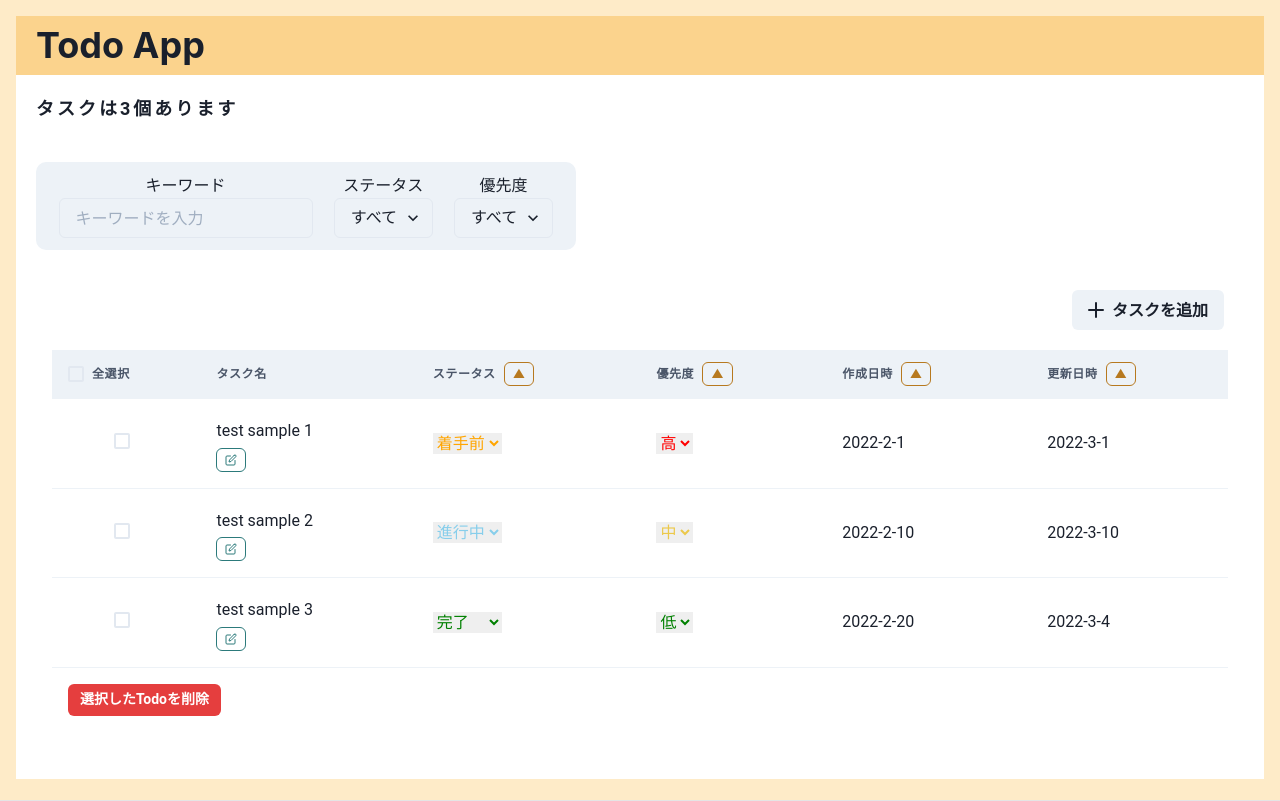
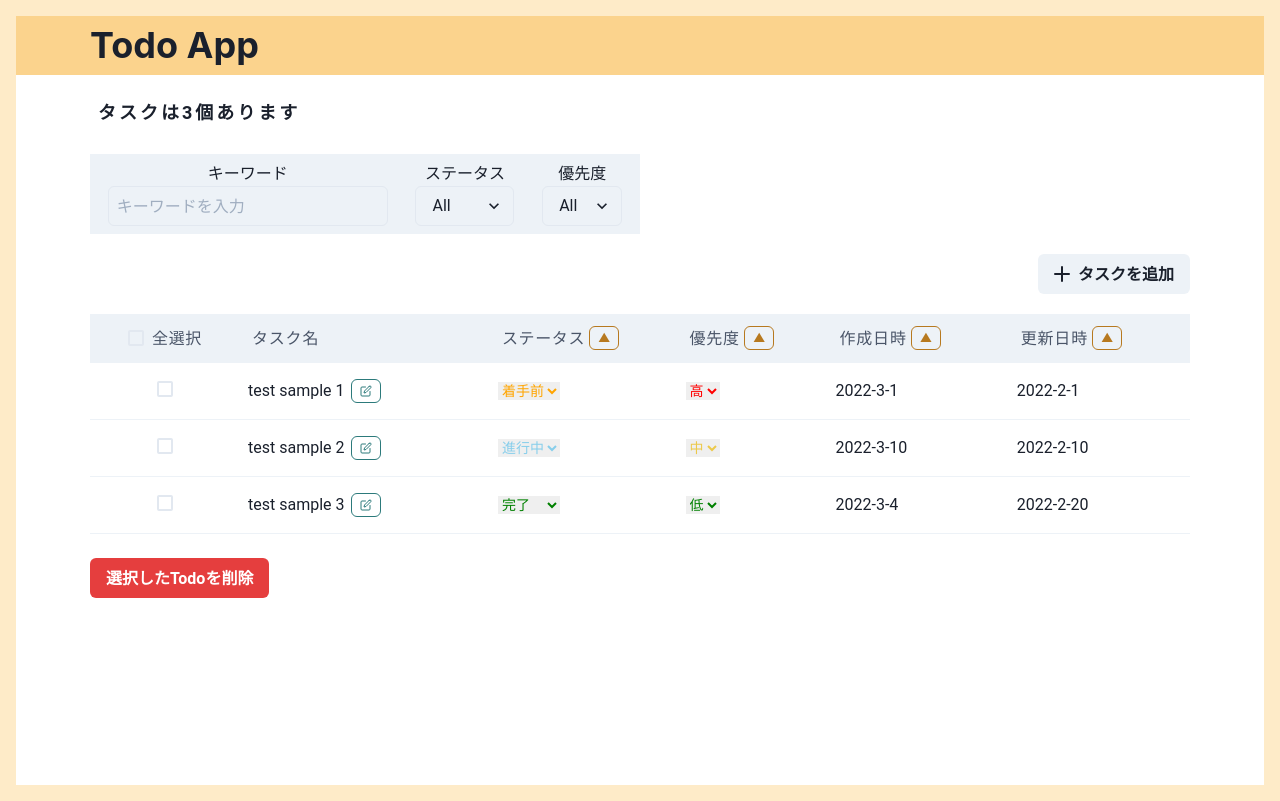
Before and after one commit to oneoneniaoniao/todo_team_3, a Next.js app: page / in a window 1280 px wide. Built offline with nearby package versions, Linux system fonts and the light colour scheme; what recoil-persist would draw is missing.

Commit message:
#41 indexページのレスポンシブ化

```diff
--- a/pages/components/Search.js
+++ b/pages/components/Search.js
@@ -1,16 +1,16 @@
-import { Box, Container, Input, Select, Text } from "@chakra-ui/react";
+import { Box, Input, Select, Text,HStack } from "@chakra-ui/react";
 
 const Search = () => {
   return (
-    <Container m='0' mt='10' p='3' bg='gray.100' borderRadius='10px'  display='flex' justifyContent='space-around' alignItems='center'>
+    <HStack ml='0' mt={['3','5']} p={2} bg='gray.100' borderRadius='0' justifyContent='space-around' alignItems='center' fontSize={["14px","16px"]} maxW="550px">
       <Box>
         <Text textAlign='center'>キーワード</Text>
-        <Input placeholder='キーワードを入力'/>
+        <Input minW={["140px", "280px"]} fontSize={["14px","16px"]} p="2" placeholder='キーワードを入力'/>
       </Box>
 
       <Box>
         <Text textAlign='center'>ステータス</Text>
-        <Select placeholder='すべて'>
+        <Select minW={["70px", "80px"]} fontSize={["14px","16px"]} placeholder='All'>
           <option value='着手前'>着手前</option>
           <option value='進行中'>進行中</option>
           <option value='完了'>完了</option>
@@ -19,13 +19,13 @@ const Search = () => {
 
       <Box>
         <Text textAlign='center'>優先度</Text>
-        <Select placeholder='すべて'>
+        <Select minW={["70px", "80px"]} fontSize={["14px","16px"]} placeholder='All'>
           <option value='低'>低</option>
           <option value='中'>中</option>
           <option value='高'>高</option>
         </Select>
       </Box>
-    </Container>
+    </HStack>
   );
 };
 
--- a/pages/components/TodoList.js
+++ b/pages/components/TodoList.js
@@ -5,7 +5,7 @@ import {
   Box,
   Button,
   Checkbox,
-  Container,
+  Flex,
   Table,
   Tbody,
   Td,
@@ -14,6 +14,7 @@ import {
   Thead,
   Tr,
   HStack,
+  useBreakpointValue,
 } from "@chakra-ui/react";
 import { useState } from "react";
 import { todosState } from "../atoms/atom";
@@ -27,7 +28,7 @@ const TodoList = () => {
   const [priorityArrow, setPriorityArrow] = useState("▲");
   const [createArrow, setCreateArrow] = useState("▲");
   const [updateArrow, setUpdateArrow] = useState("▲");
-
+  const buttonSize = useBreakpointValue({base:"sm", md:"md"})
   const renderStatus = (todo) => {
     switch (todo.status) {
       case "着手前":
@@ -134,23 +135,33 @@ const TodoList = () => {
 
   return (
     <>
-      <Container h="100%" maxW="100%" mt="5">
-        <Table>
+      <Box overflowX="auto">
+        <Table mt="5" minW="750px">
           <Thead bg="gray.100">
             <Tr>
-              <Th px={4} textAlign="center">
-                <HStack spacing="0">
-                  <Checkbox fontWeight="normal" onChange={toggleCheckAll} isChecked={checked.length===todos.length}>
-                  </Checkbox>
-                <Box pl="8px" onClick={toggleCheckAll}>
+              <Th p={[2, 2,3]} width="120px">
+                <Flex alignItems="center" justifyContent="center">
+                  <Checkbox
+                    fontWeight="normal"
+                    onChange={toggleCheckAll}
+                    isChecked={checked.length === todos.length}
+                  ></Checkbox>
+                  <Box
+                    fontSize={["14px", "16px"]}
+                    fontWeight="normal"
+                    pl={["2px", "8px"]}
+                    onClick={toggleCheckAll}
+                  >
                     全選択
                   </Box>
-                  </HStack>
+                </Flex>
               </Th>
-              <Th>タスク名</Th>
-              <Th>
-                <HStack>
-                  <Text>ステータス</Text>
+              <Th p={[2, 2,3]} fontSize={["14px", "16px"]} width="200px" fontWeight="normal">
+                タスク名
+              </Th>
+              <Th p={[2, 2,3]}  width="150px">
+                <HStack spacing={["2px","2px",1]}>
+                  <Text fontSize={["14px", "16px"]} fontWeight="normal">ステータス</Text>
                   <Button
                     colorScheme="yellow"
                     size="xs"
@@ -163,8 +174,8 @@ const TodoList = () => {
                   </Button>
                 </HStack>
               </Th>
-              <Th>
-                <HStack>
+              <Th p={[2, 2,3]} fontSize={["14px", "16px"]} fontWeight="normal" width="120px">
+                <HStack spacing={["2px","2px",1]}>
                   <Text>優先度</Text>
                   <Button
                     colorScheme="yellow"
@@ -178,8 +189,8 @@ const TodoList = () => {
                   </Button>
                 </HStack>
               </Th>
-              <Th>
-                <HStack>
+              <Th p={[2, 2,3]}  fontSize={["14px", "16px"]} fontWeight="normal" width="145px">
+                <HStack spacing={["2px","2px",1]}>
                   <Text>作成日時</Text>
                   <Button
                     colorScheme="yellow"
@@ -193,8 +204,8 @@ const TodoList = () => {
                   </Button>
                 </HStack>
               </Th>
-              <Th>
-                <HStack>
+              <Th p={[2, 2,3]} fontSize={["14px", "16px"]} fontWeight="normal" width="145px">
+                <HStack spacing={["2px","2px",1]}>
                   <Text>更新日時</Text>
                   <Button
                     colorScheme="yellow"
@@ -210,58 +221,61 @@ const TodoList = () => {
               </Th>
             </Tr>
           </Thead>
-
           <Tbody>
             {todos.map((todo) => (
               <Tr key={todo.id}>
-                <Td textAlign="center">
+                <Td p={[1, 2]} textAlign="center">
+                  <Box>
                     <Checkbox
                       onChange={() => toggleChecked(todo.id)}
                       isChecked={checked.includes(todo.id)}
                     />
+                  </Box>
                 </Td>
-                <Td>
+                <Td px={[1, 2]} py={[2, 3]}>
+                  <Flex justify="start" align="center">
                   <Link href={`/todos/${todo.id}`} passHref>
                     <Text
                       cursor="pointer"
                       _hover={{ opacity: 0.7 }}
-                      lineHeight="32.5px"
+                      fontSize={["14px", "16px"]}
+                      lineHeight="1.4"
                     >
                       {todo.title}
                     </Text>
                   </Link>
+                  <Box ml="2px">
                     <Link href={`/todos/${todo.id}/edittask`} passHref>
-                    <Button size="xs" colorScheme="teal" variant="outline">
+                      <Button size="xs" colorScheme="teal" variant="outline" m={[0,"2px", 1]}>
                         <EditIcon />
                       </Button>
                     </Link>
+                  </Box>
+                  </Flex>
                 </Td>
-
-                <Td color={renderStatus(todo)}>
-                  <StatusSelect todo={todo} />
+                <Td p={[1, 2]} color={renderStatus(todo)}>
+                  <StatusSelect todo={todo}/>
                 </Td>
-
-                <Td color={renderPriority(todo)}>
+                <Td p={[1, 2]} color={renderPriority(todo)}>
                   <PrioritySelect todo={todo} />
                 </Td>
-
-                <Td>{todo.createDate}</Td>
-                <Td>{todo.updateDate}</Td>
+                <Td  px={[1, 2]} py={[2, 3]} fontSize={["14px", "16px"]}><Box lineHeight="1.4">{todo.updateDate}</Box></Td>
+                <Td  px={[1, 2]} py={[2, 3]} fontSize={["14px", "16px"]}><Box lineHeight="1.4">{todo.createDate}</Box></Td>
               </Tr>
             ))}
           </Tbody>
         </Table>
+      </Box>
 
       <Button
         colorScheme={"red"}
-          ml="4"
-          mt="4"
-          size="sm"
+        ml={["4","4",0]}
+        my={["4","4","6"]}
+        size={buttonSize}
         onClick={handleClickDelete}
       >
         選択したTodoを削除
       </Button>
-      </Container>
     </>
   );
 };
--- a/pages/components/atoms/PrioritySelect.jsx
+++ b/pages/components/atoms/PrioritySelect.jsx
@@ -29,7 +29,7 @@ const PrioritySelect = ({ todo }) => {
     <select
       value={todo.priority}
       onChange={(e) => handleSetNewPriority(todo.id, e.target.value)}
-      style={{ outline: "none" }}
+      style={{fontSize:"14px"}}
     >
       <option value="高">高</option>
       <option value="中">中</option>
--- a/pages/components/atoms/StatusSelect.jsx
+++ b/pages/components/atoms/StatusSelect.jsx
@@ -29,7 +29,7 @@ const StatusSelect = ({ todo }) => {
       <select
         value={todo.status}
         onChange={(e) => handleSetNewStatus(todo.id, e.target.value)}
-        style={{ outline: "none" }}
+        style={{ fontSize: "14px" }}
       >
         <option value="着手前">着手前</option>
         <option value="進行中">進行中</option>
--- a/pages/index.js
+++ b/pages/index.js
@@ -4,13 +4,12 @@ import { Box, Button, Container, Heading, Text} from '@chakra-ui/react'
 import { AddIcon } from '@chakra-ui/icons'
 
 import { todosState } from './atoms/atom'
-import TodoList from './components/TodoList'
+import TodoList from './components/TodoList.js'
 import Search from './components/Search'
 import Link from 'next/link'
 
 export default function Home() {
   const todos = useRecoilValue(todosState);
-  // console.log("現在のTodos：",todos);
 
   return (
     <>
@@ -19,28 +18,29 @@ export default function Home() {
         <meta name="description" content="Generated by create next app" />
       </Head>
 
-      <Container h='100%' minH='100%' maxW='100%' bg='orange.100' m='0' padding='1rem'>
-        <Heading pt='2' pb='2' pl='5' bg='orange.200'>
+      <Container minH='100%' maxW='100%' bg='orange.100' m='0' padding='1rem'>
+        <Box px="5" bg='orange.200'>
+          <Heading pt='2' pb='2'maxWidth="1100px" mx="auto" >
             Todo App
           </Heading>
+        </Box>
 
-        <Container minH='calc(100% - 64px)' maxW='100%' bg='white' padding='5'>
-          <Text fontSize='lg' fontWeight='bold' letterSpacing='3px'>
+        <Container minH='calc(100vh - 90px)'  maxW='100%' bg='white' padding={[0,0,4]}>
+          <Box maxWidth="1100px" mx="auto" >
+            <Text fontSize={['sm','lg']} fontWeight='bold' letterSpacing='3px' p={[1,2]}>
               {todos.length >= 1 ? `タスクは${todos.length}個あります` : '現在タスクはありません'}
             </Text>
-
             <Search />
-
-          <Box mt='10' mr='5' textAlign='right'>
+            <Box mt='5' mr={[2,2,0]} textAlign='right'>
               <Link href="/addtask">
-            <Button>
+              <Button fontSize={['sm','md']}>
                 <AddIcon mr='2' />
                 タスクを追加
               </Button>
               </Link>
             </Box>
-
             <TodoList />
+          </Box>
         </Container>
       </Container>
     </>
```
Lines whose indentation alone changed are shown as unchanged.
